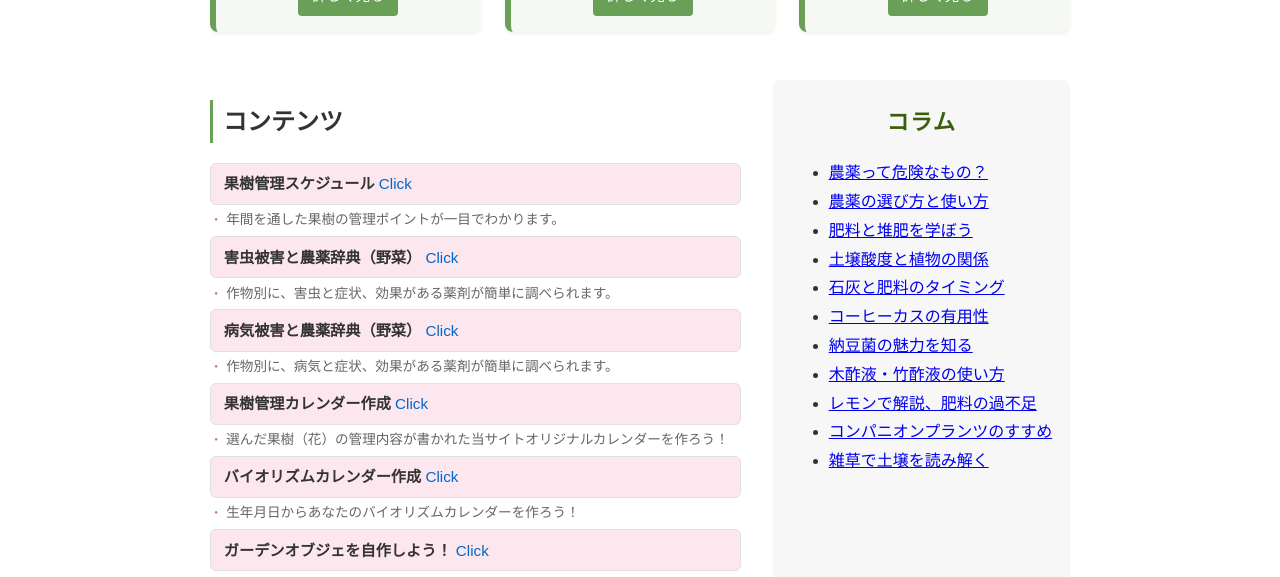
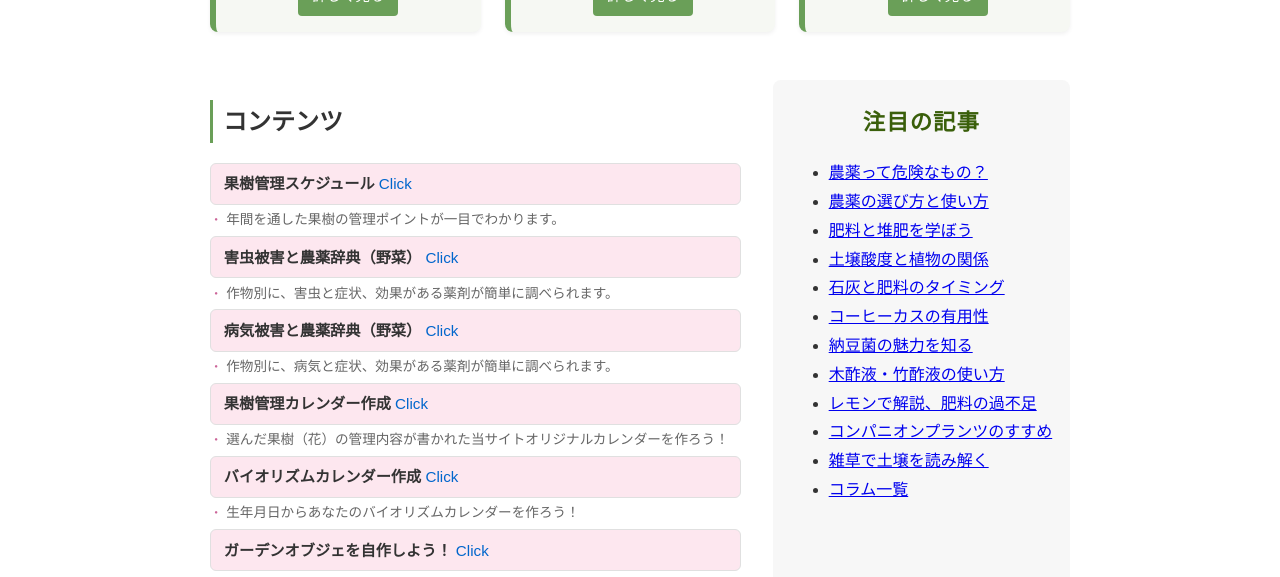
Before and after one commit to shiitake-garden/shiitake-garden.github.io, a Jekyll site: the page built from index.html, in a window 1280 px wide. Shown: the part 1237-1814 px from the top of the page. Built offline with Jekyll 4.4.1, drawn with Linux system fonts in a browser that asks for light colours.

Commit message:
Update index.html

```diff
--- a/index.html
+++ b/index.html
@@ -105,7 +105,7 @@ title: カルティベーションラボ
   </div>
 
   <aside class="sidebar">
-    <h3>コラム</h3>
+    <h3>注目の記事</h3>
     <ul class="sidebar-list">
       <li><a href="/column/column_nouyaku.html">農薬って危険なもの？</a></li>
       <li><a href="/column/column_nouyaku2.html">農薬の選び方と使い方</a></li>
@@ -118,6 +118,8 @@ title: カルティベーションラボ
       <li><a href="/column/column_hiryou_kankitu.html">レモンで解説、肥料の過不足</a></li>
       <li><a href="/column/column_companionplants.html">コンパニオンプランツのすすめ</a></li>
       <li><a href="/column/column_zassou_tuti.html">雑草で土壌を読み解く</a></li>
+
+      <li><a href="/column/index.html">コラム一覧</a></li>
     </ul>
   </aside>
 </section>
```
